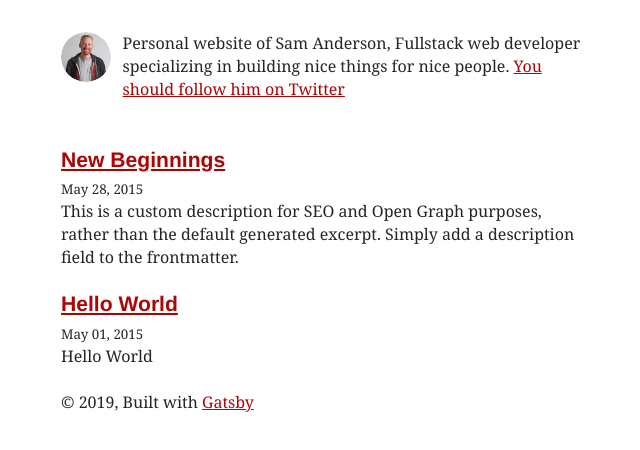
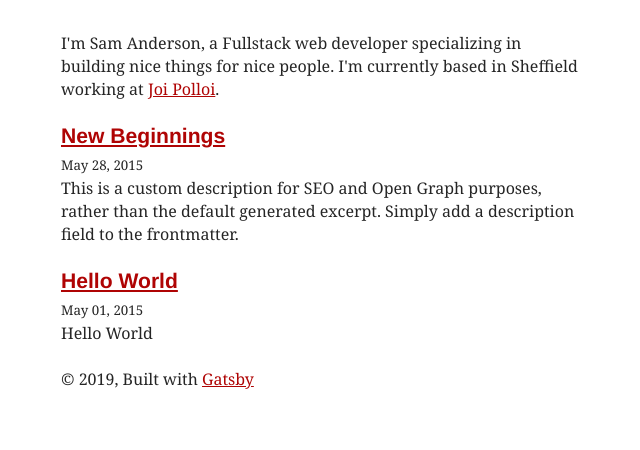
Before and after one commit to andomain/andomain, a Gatsby site: page / in a window 1280 px wide. Shown: the part 96-546 px from the top of the page, without its empty margins (318-958 px from the left). Built offline with nearby package versions, Linux system fonts and the light colour scheme; Gatsby itself is replaced by a stand-in of ours; some packages are replaced by stand-ins of ours.

Commit message:
Improve bio

```diff
--- a/src/components/bio.js
+++ b/src/components/bio.js
@@ -1,15 +1,18 @@
-/**
- * Bio component that queries for data
- * with Gatsby's useStaticQuery component
- *
- * See: https://www.gatsbyjs.org/docs/use-static-query/
- */
-
 import React from "react"
 import { useStaticQuery, graphql } from "gatsby"
-import Image from "gatsby-image"
+// import Image from "gatsby-image";
+import styled from 'styled-components';
 
 import { rhythm } from "../utils/typography"
+
+const BioContainer = styled.div`
+    display: flex;
+    marginBottom: rhythm(1);
+
+    @media(max-width: ${props => props.theme.mobileBreakpoint}px) {
+        flex-direction: column;
+    }
+`;
 
 const Bio = () => {
     const data = useStaticQuery(graphql`
@@ -35,13 +38,8 @@
 
     const { author, social } = data.site.siteMetadata
     return (
-    <div
-      style={{
-        display: `flex`,
-        marginBottom: rhythm(1),
-      }}
-    >
-      <Image
+        <BioContainer>
+            {/* <Image
                 fixed={data.avatar.childImageSharp.fixed}
                 alt={author}
                 style={{
@@ -53,15 +51,11 @@
                 imgStyle={{
                     borderRadius: `50%`,
                 }}
-      />
+            /> */}
             <p>
-        Personal website of Sam Anderson, Fullstack web developer specializing in building nice things for nice people.
-        {` `}
-        <a href={`https://twitter.com/${social.twitter}`}>
-          You should follow him on Twitter
-        </a>
+                I'm Sam Anderson, a Fullstack web developer specializing in building nice things for nice people. I'm currently  based in Sheffield working at <a href="https://joipolloi.com/">Joi Polloi</a>.
             </p>
-    </div>
+        </BioContainer>
     )
 }
 
```
Lines whose indentation alone changed are shown as unchanged.
